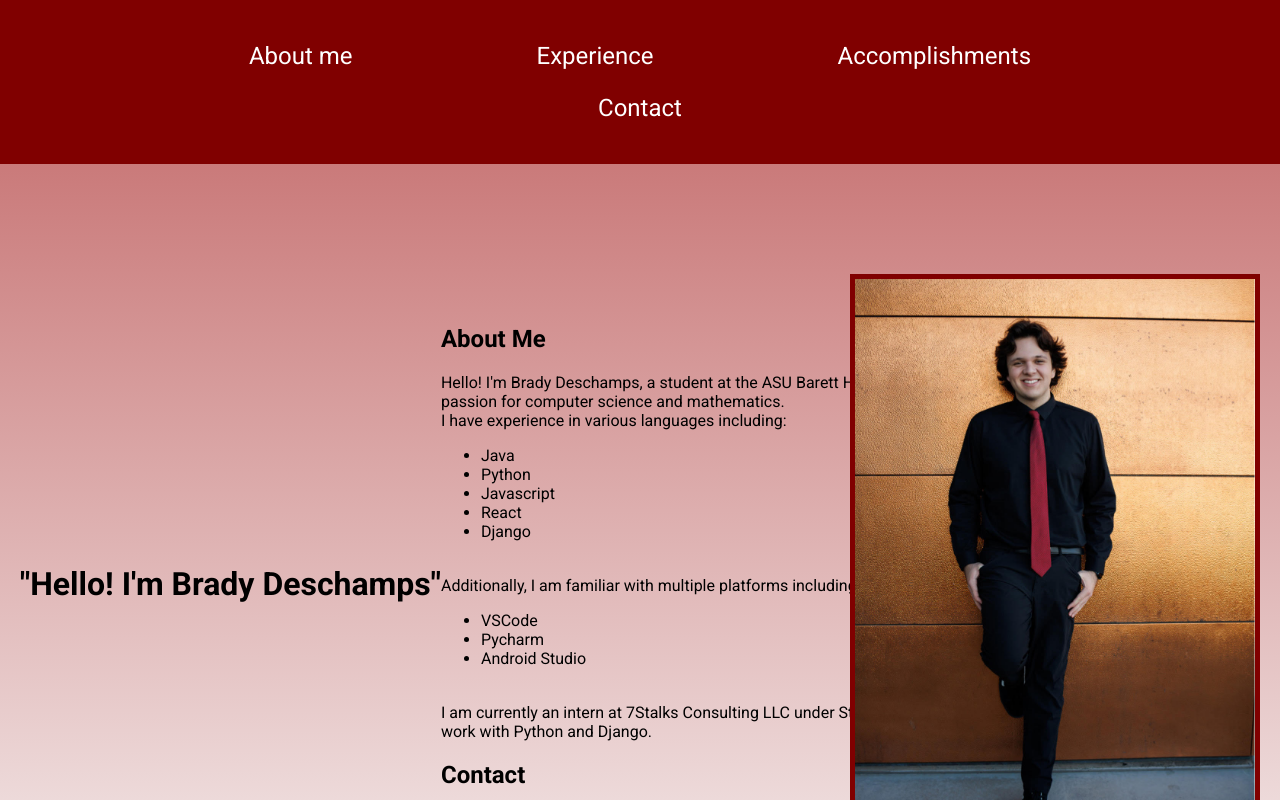
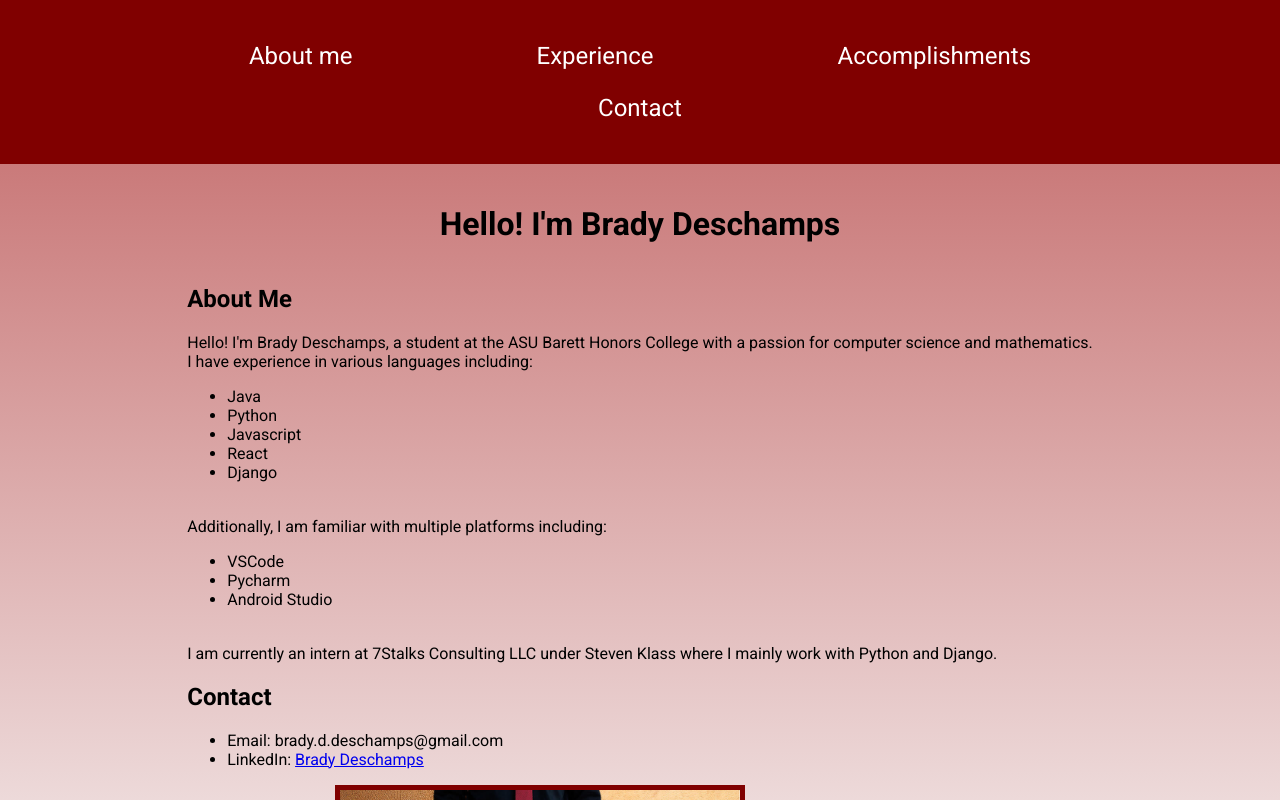
Before and after one commit to BradyD11/brady-website, a React (Create React App) app: page / in a window 1280 px wide. Shown: the top 800 px of the page. Built offline with nearby package versions, Linux system fonts and the light colour scheme.

Commit message:
justifying

```diff
--- a/src/Profile.css
+++ b/src/Profile.css
@@ -4,6 +4,8 @@
   .Profile-container {
     display: flex;
     justify-content: space-between;
+    flex-direction: column;
+    justify-content: center;
     align-items: center;
     padding: 20px;
     height: 100vh;
--- a/src/Profile.js
+++ b/src/Profile.js
@@ -5,7 +5,8 @@ import './Profile.css';
 function Profile() {
   return (
     <div className="Profile-container">
-      <h1 classname="Profile-title"> "Hello! I'm Brady Deschamps" </h1>
+      <h1 classname="Profile-title"> Hello! I'm Brady Deschamps</h1>
+
       <div className="Profile-details">
 
 
```
